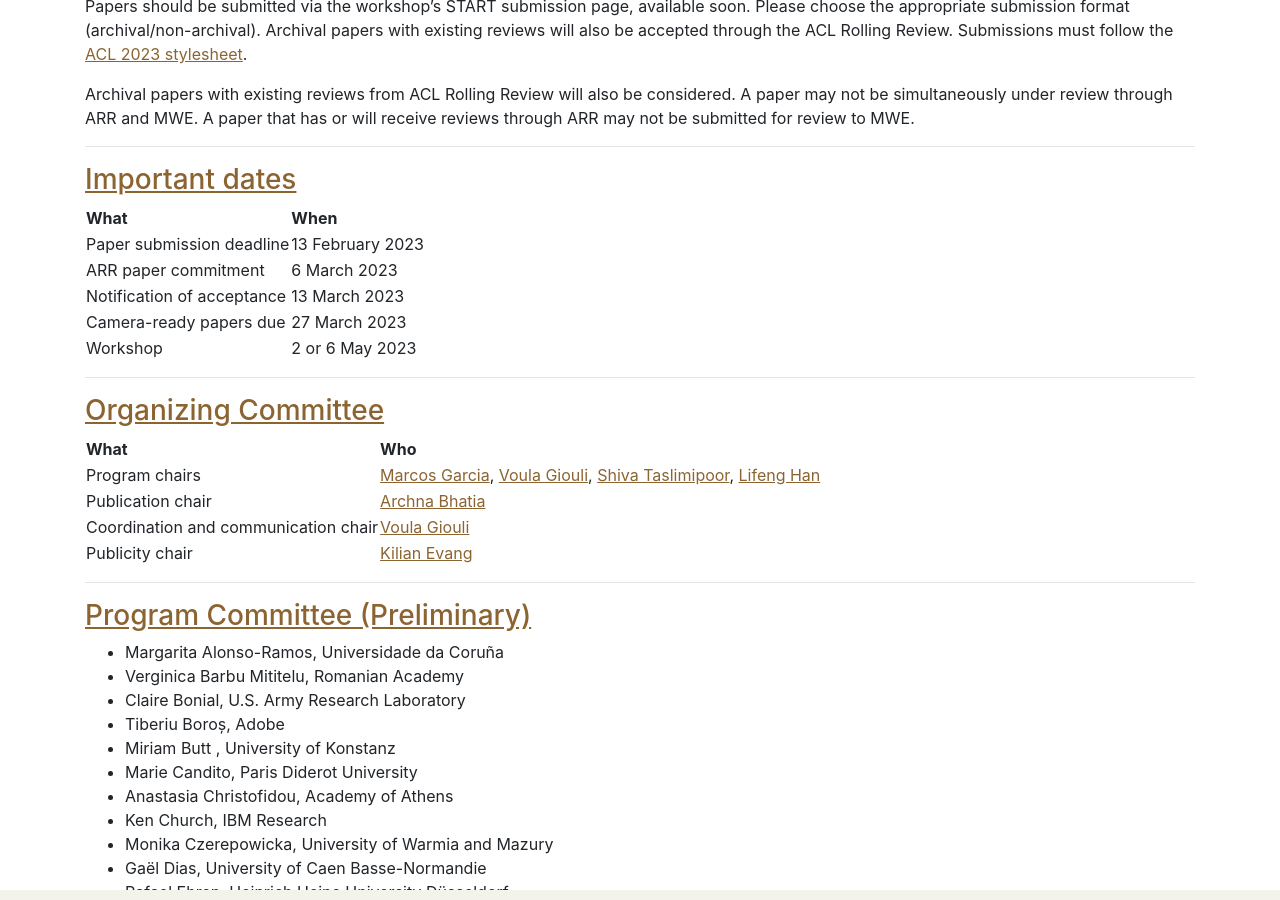
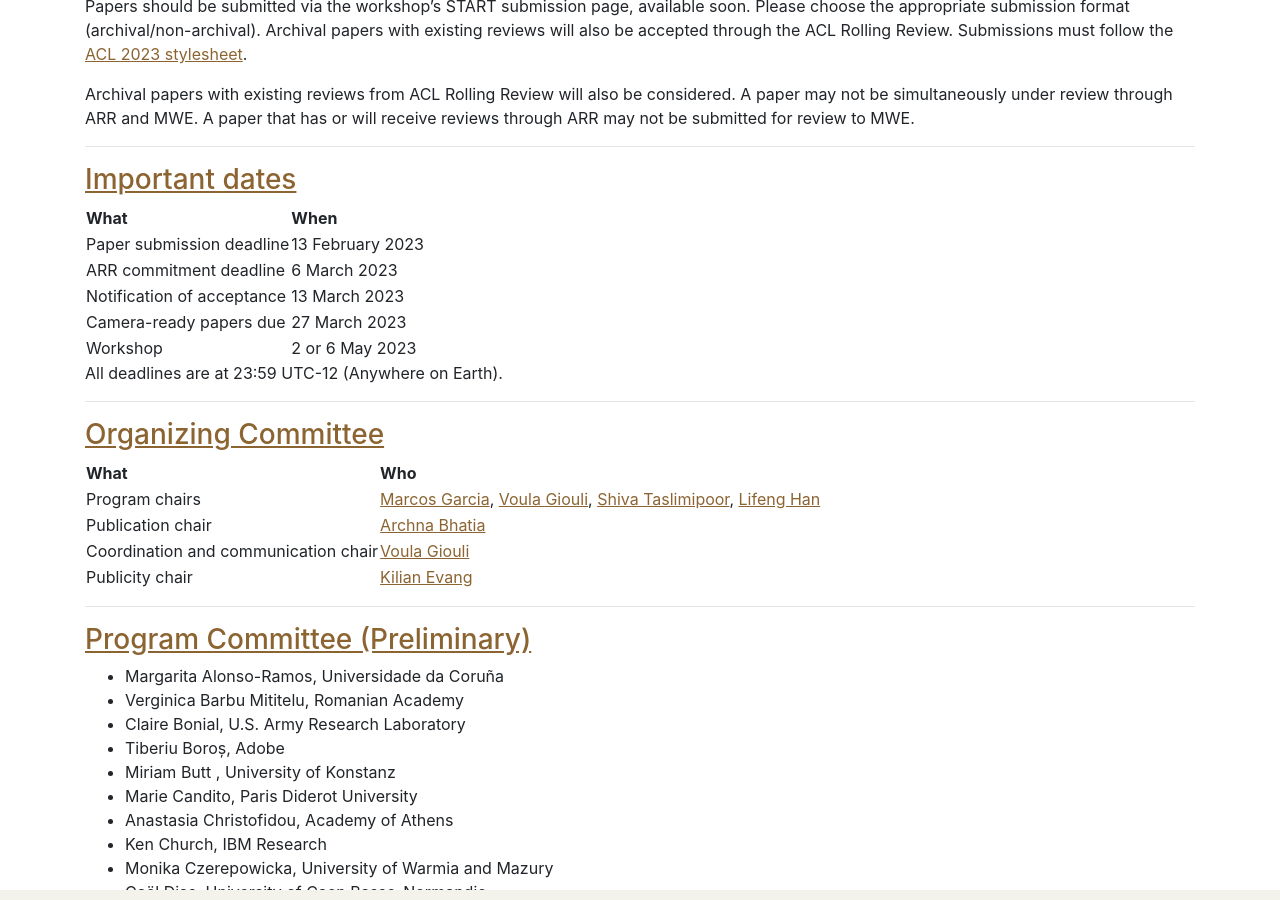
Before and after one commit to multiword/multiword.github.io, a Jekyll site: the page built from mwe2023/index.md, in a window 1280 px wide and 900 px high, scrolled down 3353 px. Built offline with Jekyll 4.4.1, drawn with Linux system fonts in a browser that asks for light colours; comment, search, counter and statistics services are not loaded.

Commit message:
Added ARR commitment deadline

```diff
--- a/mwe2023/index.md
+++ b/mwe2023/index.md
@@ -150,10 +150,12 @@ Archival papers with existing reviews from ACL Rolling Review will also be consi
 | What                       | When             |
 | -------------------------- | ---------------- |
 | Paper submission deadline  | 13 February 2023 |
-| ARR paper commitment       | 6 March 2023     |
+| ARR commitment deadline    | 6 March 2023     |
 | Notification of acceptance | 13 March 2023    |
 | Camera-ready papers due    | 27 March 2023    |
 | Workshop                   | 2 or 6 May 2023  |
+
+All deadlines are at 23:59 UTC-12 (Anywhere on Earth).
 
 -----
 
```
